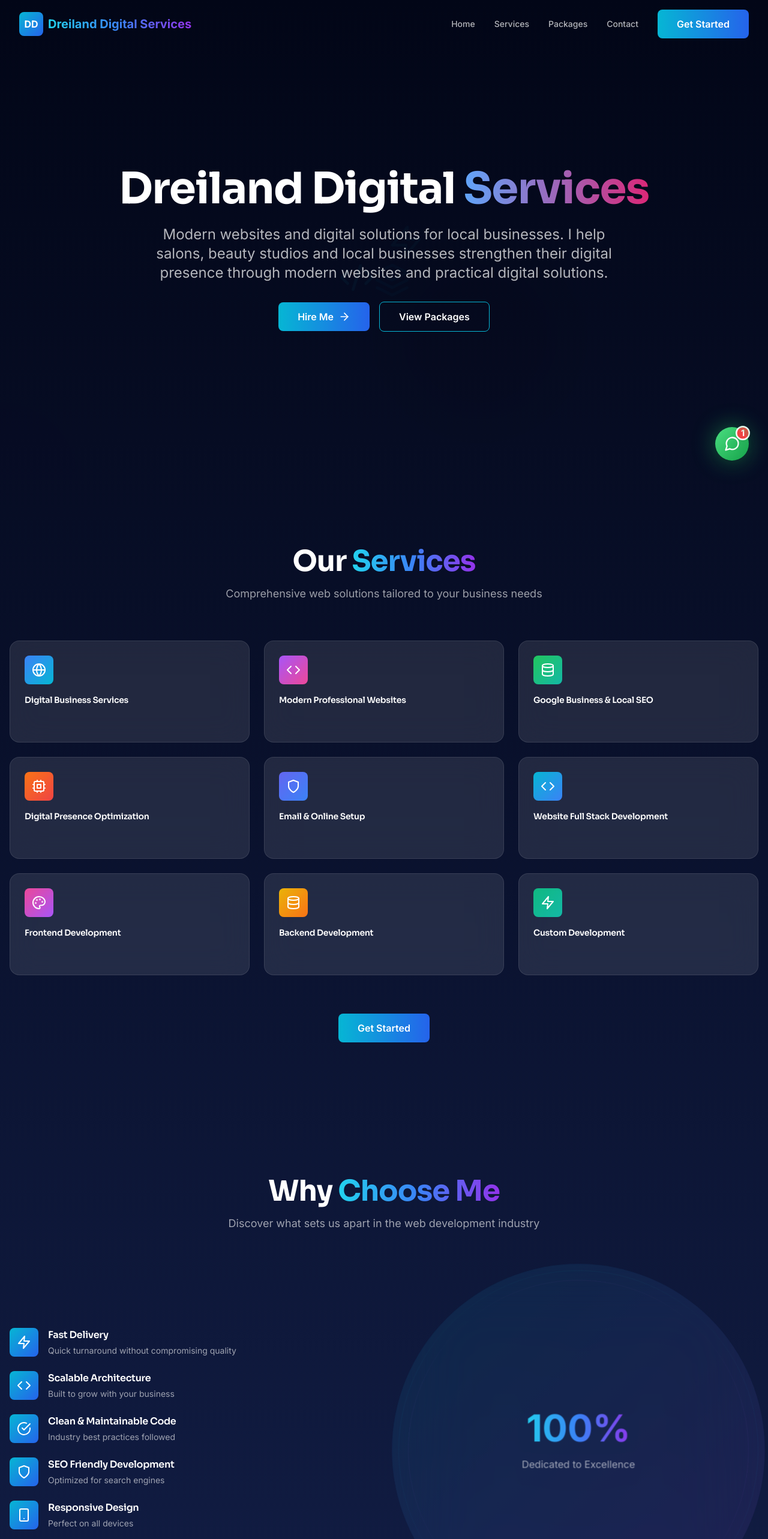
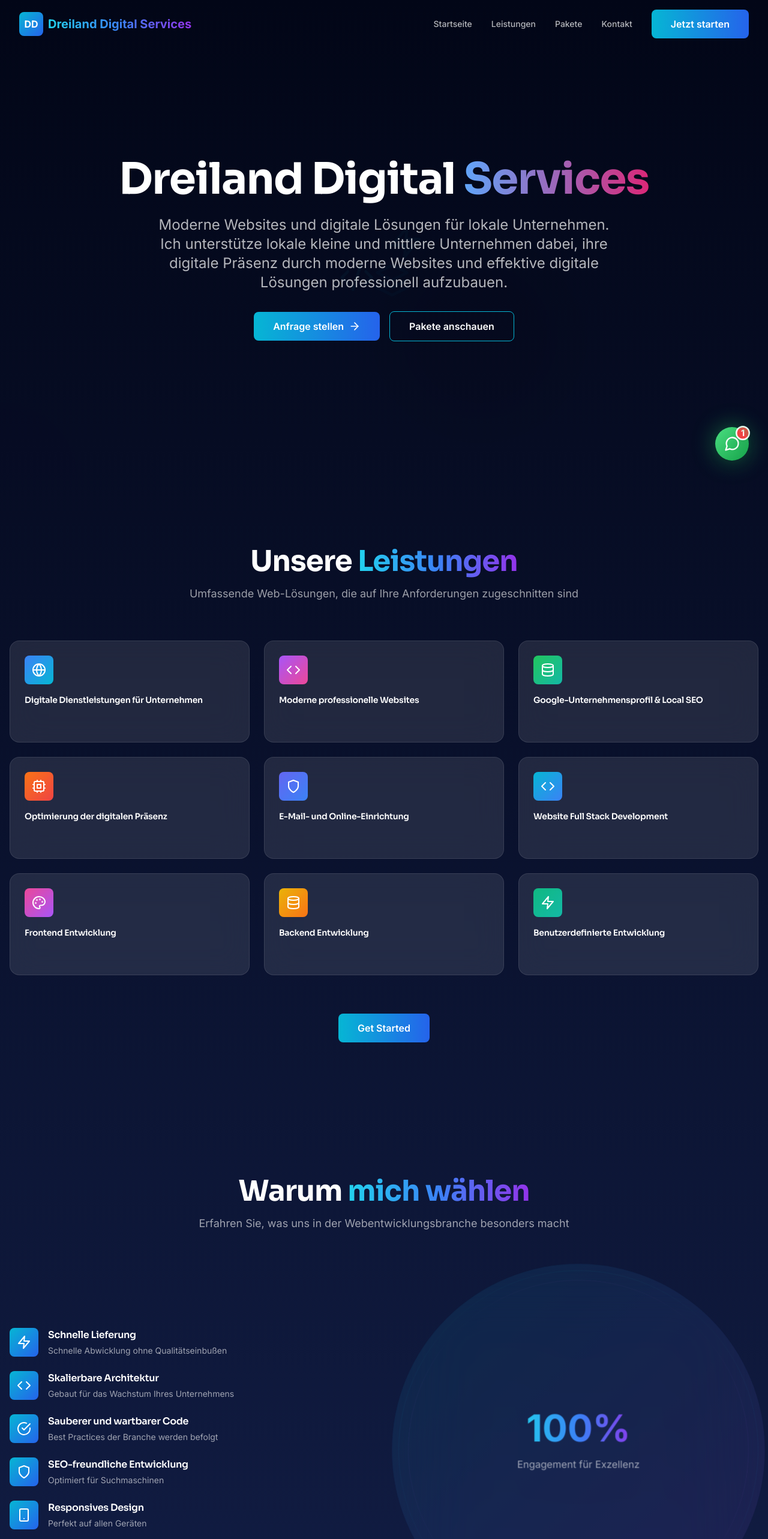
Before and after one commit to satyamsingh-stack/wbagency, a React (Vite) app: page / in a window 1280 px wide. Shown: the top 2566 px of the page at 60% size. Built offline with nearby package versions, Linux system fonts and the light colour scheme.

Commit message:
Fix: language

```diff
--- a/index.html
+++ b/index.html
@@ -4,7 +4,7 @@
     <meta charset="UTF-8" />
     <link rel="icon" type="image/svg+xml" href="/favicon.svg" />
     <meta name="viewport" content="width=device-width, initial-scale=1.0" />
-    <title>Dreiland Digital Services - Building Digital Futures</title>
+    <title>Dreiland Digital Services - Moderne Websites und digitale Lösungen</title>
     <link rel="preconnect" href="https://fonts.googleapis.com">
     <link rel="preconnect" href="https://fonts.gstatic.com" crossorigin>
     <link href="https://fonts.googleapis.com/css2?family=Inter:wght@300;400;500;600;700;800&family=Sora:wght@400;600;700&display=swap" rel="stylesheet">
--- a/src/components/Footer.jsx
+++ b/src/components/Footer.jsx
@@ -4,7 +4,7 @@ export default function Footer() {
   const currentYear = new Date().getFullYear()
 
   const footerLinks = [
-    { title: 'Quick Links', links: ['Services', 'Packages', 'Portfolio', 'Contact'] },
+    { title: 'Schnelllinks', links: ['Leistungen', 'Pakete', 'Portfolio', 'Kontakt'] },
   ]
 
   return (
@@ -28,7 +28,7 @@ export default function Footer() {
               <span className="font-bold text-lg gradient-text">Dreiland Digital Services</span>
             </motion.div>
             <p className="text-white/60 text-sm">
-              Building exceptional digital experiences with modern web technologies.
+              Aufbau außerordentlicher digitaler Erlebnisse mit modernen Web-Technologien.
             </p>
           </motion.div>
 
@@ -38,10 +38,10 @@ export default function Footer() {
             whileInView={{ opacity: 1, y: 0 }}
             transition={{ delay: 0.1 }}
           >
-            <h4 className="font-semibold text-white mb-4">Quick Links</h4>
+            <h4 className="font-semibold text-white mb-4">Schnelllinks</h4>
             <ul className="space-y-2">
               {footerLinks[0].links.map((link, i) => {
-                const linkId = link === 'Packages' ? 'pricing' : link.toLowerCase()
+                const linkId = link === 'Pakete' ? 'pricing' : link.toLowerCase()
                 return (
                   <li key={i}>
                     <motion.a
@@ -69,7 +69,7 @@ export default function Footer() {
         >
           {/* Copyright */}
           <p className="text-white/60 text-sm">
-            © {currentYear} Dreiland Digital Services. All rights reserved.
+            © {currentYear} Dreiland Digital Services. Alle Rechte vorbehalten.
           </p>
         </motion.div>
       </div>
--- a/src/components/Navigation.jsx
+++ b/src/components/Navigation.jsx
@@ -15,10 +15,10 @@ export default function Navigation() {
   }, [])
 
   const navItems = [
-    { name: 'Home', href: '#' },
-    { name: 'Services', href: '#services' },
-    { name: 'Packages', href: '#pricing' },
-    { name: 'Contact', href: '#contact' },
+    { name: 'Startseite', href: '#' },
+    { name: 'Leistungen', href: '#services' },
+    { name: 'Pakete', href: '#pricing' },
+    { name: 'Kontakt', href: '#contact' },
   ]
 
   return (
@@ -62,7 +62,7 @@ export default function Navigation() {
                 whileTap={{ scale: 0.95 }}
                 className="btn-primary"
               >
-                Get Started
+                Jetzt starten
               </motion.a>
             </div>
 
@@ -100,7 +100,7 @@ export default function Navigation() {
                    whileHover={{ scale: 1.05 }}
                    className="btn-primary w-full mt-4"
                  >
-                   Get Started
+                   Jetzt starten
                  </motion.a>
                </motion.div>
              )}
--- a/src/components/WhatsApp.jsx
+++ b/src/components/WhatsApp.jsx
@@ -3,7 +3,7 @@ import { MessageCircle } from 'lucide-react'
 
 export default function WhatsApp() {
   const phoneNumber = '+4915758848625'
-  const message = 'Hello! I would like to know more about your services.'
+  const message = 'Hallo! Ich möchte gerne mehr über Ihre Dienstleistungen erfahren.'
 
   const handleWhatsAppClick = () => {
     const whatsappURL = `https://wa.me/${phoneNumber}?text=${encodeURIComponent(message)}`
@@ -43,7 +43,7 @@ export default function WhatsApp() {
           whileHover={{ opacity: 1, x: 0 }}
           className="absolute bottom-16 right-0 bg-gray-900 text-white px-4 py-2 rounded-lg text-sm whitespace-nowrap pointer-events-none border border-white/10"
         >
-          Chat with us!
+          Schreiben Sie uns!
         </motion.div>
 
         {/* Glow Effect */}
--- a/src/sections/Hero.jsx
+++ b/src/sections/Hero.jsx
@@ -80,7 +80,7 @@ export default function Hero() {
           variants={itemVariants}
           className="text-lg md:text-2xl text-white/70 mb-8 max-w-3xl mx-auto leading-relaxed"
         >
-          Modern websites and digital solutions for local businesses. I help salons, beauty studios and local businesses strengthen their digital presence through modern websites and practical digital solutions.
+          Moderne Websites und digitale Lösungen für lokale Unternehmen. Ich unterstütze lokale kleine und mittlere Unternehmen dabei, ihre digitale Präsenz durch moderne Websites und effektive digitale Lösungen professionell aufzubauen.
         </motion.p>
 
         {/* CTA Buttons */}
@@ -94,7 +94,7 @@ export default function Hero() {
              whileTap={{ }}
              className="btn-primary-no-hover group flex items-center gap-2"
            >
-             Hire Me
+             Anfrage stellen
              <ArrowRight size={20} />
            </motion.a>
            <Link
@@ -103,7 +103,7 @@ export default function Hero() {
              duration={500}
              className="btn-secondary-no-hover inline-flex items-center justify-center cursor-pointer"
            >
-             View Packages
+             Pakete anschauen
            </Link>
          </motion.div>
       </motion.div>
--- a/src/sections/Portfolio.jsx
+++ b/src/sections/Portfolio.jsx
@@ -55,10 +55,10 @@ export default function Portfolio() {
           className="text-center mb-16"
         >
           <h2 className="text-4xl md:text-5xl font-bold mb-4">
-            Recent <span className="gradient-text">Projects</span>
+            Letzte <span className="gradient-text">Projekte</span>
           </h2>
           <p className="text-white/60 text-lg max-w-2xl mx-auto">
-            Showcase of our recent work across different industries and technologies
+            Showcase unserer kürzlichen Arbeiten in verschiedenen Industrien und Technologien
           </p>
         </motion.div>
 
--- a/src/sections/Pricing.jsx
+++ b/src/sections/Pricing.jsx
@@ -5,45 +5,45 @@ import { Link } from 'react-scroll'
 export default function Pricing() {
     const plans = [
     {
-      name: 'Starter Website',
+      name: 'Starter-Website',
       price: '€500 – €800',
-      description: 'Perfect for small businesses getting started online',
+      description: 'Perfekt für kleine Unternehmen, um online zu starten',
       features: [
-        'Up to 5 pages',
-        'Mobile responsive design',
-        'WhatsApp integration',
-        'Contact form',
-        'Basic SEO setup',
+        'Bis zu 5 Seiten',
+        'Mobiloptimiertes Design',
+        'WhatsApp-Integration',
+        'Kontaktformular',
+        'Grundlegende SEO-Einrichtung',
       ],
       highlighted: false,
-      period: 'one-time', // One-time payment
+      period: 'one-time',
     },
     {
-      name: 'Business Website',
+      name: 'Business-Website',
       price: '€800 – €1200',
-      description: 'Complete solution for growing businesses',
+      description: 'Vollständige Lösung für wachsende Unternehmen',
       features: [
-        'Booking system integration',
-        'SEO optimization',
-        'Google Business setup',
-        'Gallery / portfolio section',
-        'Mobile responsive design',
+        'Integration eines Buchungssystems',
+        'SEO-Optimierung',
+        'Einrichtung des Google-Unternehmensprofils',
+        'Galerie- / Portfolio-Bereich',
+        'Mobiloptimiertes Design',
       ],
       highlighted: true,
-      period: 'one-time', // One-time payment
+      period: 'one-time',
     },
     {
-      name: 'Monthly Maintenance',
-      price: 'From €49',
-      description: 'Ongoing support and updates',
+      name: 'Monatliche Wartungspakete',
+      price: 'Ab €49',
+      description: 'Kontinuierliche Unterstützung und Updates',
       features: [
-        'Website updates',
-        'Technical maintenance',
-        'Small content changes',
-        'Security & support',
+        'Website-Aktualisierungen',
+        'Technische Wartung',
+        'Kleine Inhaltsänderungen',
+        'Sicherheit & Support',
       ],
       highlighted: false,
-      period: 'monthly', // Monthly payment
+      period: 'monthly',
     },
   ]
 
@@ -78,10 +78,10 @@ export default function Pricing() {
           className="text-center mb-16"
         >
           <h2 className="text-4xl md:text-5xl font-bold mb-4">
-            Transparent <span className="gradient-text">Pricing</span>
+            Transparente <span className="gradient-text">Preise</span>
           </h2>
           <p className="text-white/60 text-lg max-w-2xl mx-auto">
-            Choose the perfect package for your business needs
+            Wählen Sie das perfekte Paket für Ihre Anforderungen
           </p>
         </motion.div>
 
@@ -112,7 +112,7 @@ export default function Pricing() {
                   className="absolute -top-4 left-1/2 transform -translate-x-1/2"
                 >
                   <div className="bg-gradient-to-r from-cyan-500 to-blue-600 text-white px-4 py-1 rounded-full text-sm font-semibold">
-                    Most Popular ⭐
+                    Beliebteste Lösung ⚠️
                   </div>
                 </motion.div>
               )}
@@ -141,13 +141,13 @@ export default function Pricing() {
                       : 'btn-secondary'
                   }`}
                 >
-                  Get Started
+                  Jetzt starten
                 </Link>
 
                 {/* Features */}
                 <div className="space-y-4">
                   <p className="text-white/60 text-sm font-semibold uppercase tracking-wide">
-                    What's included:
+                    Inklusive:
                   </p>
                   {plan.features.map((feature, i) => (
                     <motion.div
@@ -174,9 +174,9 @@ export default function Pricing() {
           transition={{ delay: 0.5 }}
           className="glass rounded-2xl p-8 text-center"
         >
-          <h3 className="text-xl font-bold text-white mb-4">Custom Requirements?</h3>
+          <h3 className="text-xl font-bold text-white mb-4">Benutzerdefinierte Anforderungen?</h3>
 <p className="text-white/60 mb-6 max-w-2xl mx-auto">
-             We can tailor any package to meet your specific needs. Let's discuss your project requirements and create a custom solution.
+             Wir können jedes Paket anpassen, um Ihre spezifischen Anforderungen zu erfüllen. Lassen Sie uns Ihre Projektanforderungen besprechen und eine maßgeschneiderte Lösung entwickeln.
            </p>
            <Link
              to="contact"
@@ -184,7 +184,7 @@ export default function Pricing() {
              duration={500}
              className="btn-secondary inline-block cursor-pointer"
            >
-             Contact Us for Custom Quote
+             Kontaktieren Sie uns für ein individuelles Angebot
            </Link>
          </motion.div>
       </div>
--- a/src/sections/Services.jsx
+++ b/src/sections/Services.jsx
@@ -4,15 +4,15 @@ import { Link } from 'react-scroll'
 
 export default function Services() {
   const services = [
-    { title: 'Digital Business Services', icon: Globe, color: 'from-blue-500 to-cyan-500' },
-    { title: 'Modern Professional Websites', icon: Code, color: 'from-purple-500 to-pink-500' },
-    { title: 'Google Business & Local SEO', icon: Database, color: 'from-green-500 to-teal-500' },
-    { title: 'Digital Presence Optimization', icon: Cpu, color: 'from-orange-500 to-red-500' },
-    { title: 'Email & Online Setup', icon: Shield, color: 'from-indigo-500 to-blue-500' },
+    { title: 'Digitale Dienstleistungen für Unternehmen', icon: Globe, color: 'from-blue-500 to-cyan-500' },
+    { title: 'Moderne professionelle Websites', icon: Code, color: 'from-purple-500 to-pink-500' },
+    { title: 'Google-Unternehmensprofil & Local SEO', icon: Database, color: 'from-green-500 to-teal-500' },
+    { title: 'Optimierung der digitalen Präsenz', icon: Cpu, color: 'from-orange-500 to-red-500' },
+    { title: 'E-Mail- und Online-Einrichtung', icon: Shield, color: 'from-indigo-500 to-blue-500' },
     { title: 'Website Full Stack Development', icon: Code, color: 'from-cyan-500 to-blue-500' },
-    { title: 'Frontend Development', icon: Palette, color: 'from-pink-500 to-purple-500' },
-    { title: 'Backend Development', icon: Database, color: 'from-yellow-500 to-orange-500' },
-    { title: 'Custom Development', icon: Zap, color: 'from-emerald-500 to-teal-500' },
+    { title: 'Frontend Entwicklung', icon: Palette, color: 'from-pink-500 to-purple-500' },
+    { title: 'Backend Entwicklung', icon: Database, color: 'from-yellow-500 to-orange-500' },
+    { title: 'Benutzerdefinierte Entwicklung', icon: Zap, color: 'from-emerald-500 to-teal-500' },
   ]
 
   const containerVariants = {
@@ -46,10 +46,10 @@ export default function Services() {
           className="text-center mb-16"
         >
           <h2 className="text-4xl md:text-5xl font-bold mb-4">
-            Our <span className="gradient-text">Services</span>
+            Unsere <span className="gradient-text">Leistungen</span>
           </h2>
           <p className="text-white/60 text-lg max-w-2xl mx-auto">
-            Comprehensive web solutions tailored to your business needs
+            Umfassende Web-Lösungen, die auf Ihre Anforderungen zugeschnitten sind
           </p>
         </motion.div>
 
--- a/src/sections/TechStack.jsx
+++ b/src/sections/TechStack.jsx
@@ -45,10 +45,10 @@ export default function TechStack() {
           className="text-center mb-16"
         >
           <h2 className="text-4xl md:text-5xl font-bold mb-4">
-            Our <span className="gradient-text">Tech Stack</span>
+            Unser <span className="gradient-text">Tech-Stack</span>
           </h2>
           <p className="text-white/60 text-lg max-w-2xl mx-auto">
-            Cutting-edge technologies for powerful web solutions
+            Hochmoderne Technologien für leistungsstarke Web-Lösungen
           </p>
         </motion.div>
 
--- a/src/sections/Testimonials.jsx
+++ b/src/sections/Testimonials.jsx
@@ -85,13 +85,13 @@ export default function Testimonials() {
           className="text-center mb-16"
         >
           <div className="glass px-4 py-2 rounded-full inline-block mb-4">
-            <span className="text-cyan-400 text-sm font-semibold">⭐ CLIENT TESTIMONIALS</span>
+            <span className="text-cyan-400 text-sm font-semibold">⭐ KUNDENBEWERTUNGEN</span>
           </div>
           <h2 className="text-4xl md:text-6xl font-bold mb-6">
-            What Our <span className="gradient-text">Clients Say</span>
+            Was unsere <span className="gradient-text">Kunden sagen</span>
           </h2>
           <p className="text-white/60 text-lg max-w-3xl mx-auto">
-            Real stories from businesses we've helped transform. Their success is our greatest achievement.
+            Echte Geschichten von Unternehmen, die wir transformiert haben. Ihr Erfolg ist unser größtes Erfolgsgeheimnis.
           </p>
         </motion.div>
 
--- a/src/sections/WhyChooseMe.jsx
+++ b/src/sections/WhyChooseMe.jsx
@@ -3,12 +3,12 @@ import { CheckCircle, Zap, Code, Shield, Cpu, Smartphone } from 'lucide-react'
 
 export default function WhyChooseMe() {
   const features = [
-    { icon: Zap, title: 'Fast Delivery', description: 'Quick turnaround without compromising quality' },
-    { icon: Code, title: 'Scalable Architecture', description: 'Built to grow with your business' },
-    { icon: CheckCircle, title: 'Clean & Maintainable Code', description: 'Industry best practices followed' },
-    { icon: Shield, title: 'SEO Friendly Development', description: 'Optimized for search engines' },
-    { icon: Smartphone, title: 'Responsive Design', description: 'Perfect on all devices' },
-    { icon: Cpu, title: 'Modern Tech Stack', description: 'Latest technologies & frameworks' },
+    { icon: Zap, title: 'Schnelle Lieferung', description: 'Schnelle Abwicklung ohne Qualitätseinbußen' },
+    { icon: Code, title: 'Skalierbare Architektur', description: 'Gebaut für das Wachstum Ihres Unternehmens' },
+    { icon: CheckCircle, title: 'Sauberer und wartbarer Code', description: 'Best Practices der Branche werden befolgt' },
+    { icon: Shield, title: 'SEO-freundliche Entwicklung', description: 'Optimiert für Suchmaschinen' },
+    { icon: Smartphone, title: 'Responsives Design', description: 'Perfekt auf allen Geräten' },
+    { icon: Cpu, title: 'Moderner Tech-Stack', description: 'Neueste Technologien & Frameworks' },
   ]
 
   const containerVariants = {
@@ -41,10 +41,10 @@ export default function WhyChooseMe() {
           className="text-center mb-16"
         >
           <h2 className="text-4xl md:text-5xl font-bold mb-4">
-            Why <span className="gradient-text">Choose Me</span>
+            Warum <span className="gradient-text">mich wählen</span>
           </h2>
           <p className="text-white/60 text-lg max-w-2xl mx-auto">
-            Discover what sets us apart in the web development industry
+            Erfahren Sie, was uns in der Webentwicklungsbranche besonders macht
           </p>
         </motion.div>
 
@@ -113,7 +113,7 @@ export default function WhyChooseMe() {
                   className="text-center"
                 >
                   <div className="text-6xl font-bold gradient-text mb-4">100%</div>
-                  <p className="text-white/60">Dedicated to Excellence</p>
+                  <p className="text-white/60">Engagement für Exzellenz</p>
                 </motion.div>
               </motion.div>
             </div>
@@ -129,9 +129,9 @@ export default function WhyChooseMe() {
         >
           {[
             { value: '99.9%', label: 'Uptime' },
-            { value: '24hrs', label: 'Response Time' },
+            { value: '24h', label: 'Antwortzeit' },
             { value: '24/7', label: 'Support' },
-            { value: '100%', label: 'Satisfaction' },
+            { value: '100%', label: 'Zufriedenheit' },
           ].map((stat, idx) => (
             <motion.div
               key={idx}
```
Also changed, not shown: src/sections/Contact.jsx (+16 -16 lines).
